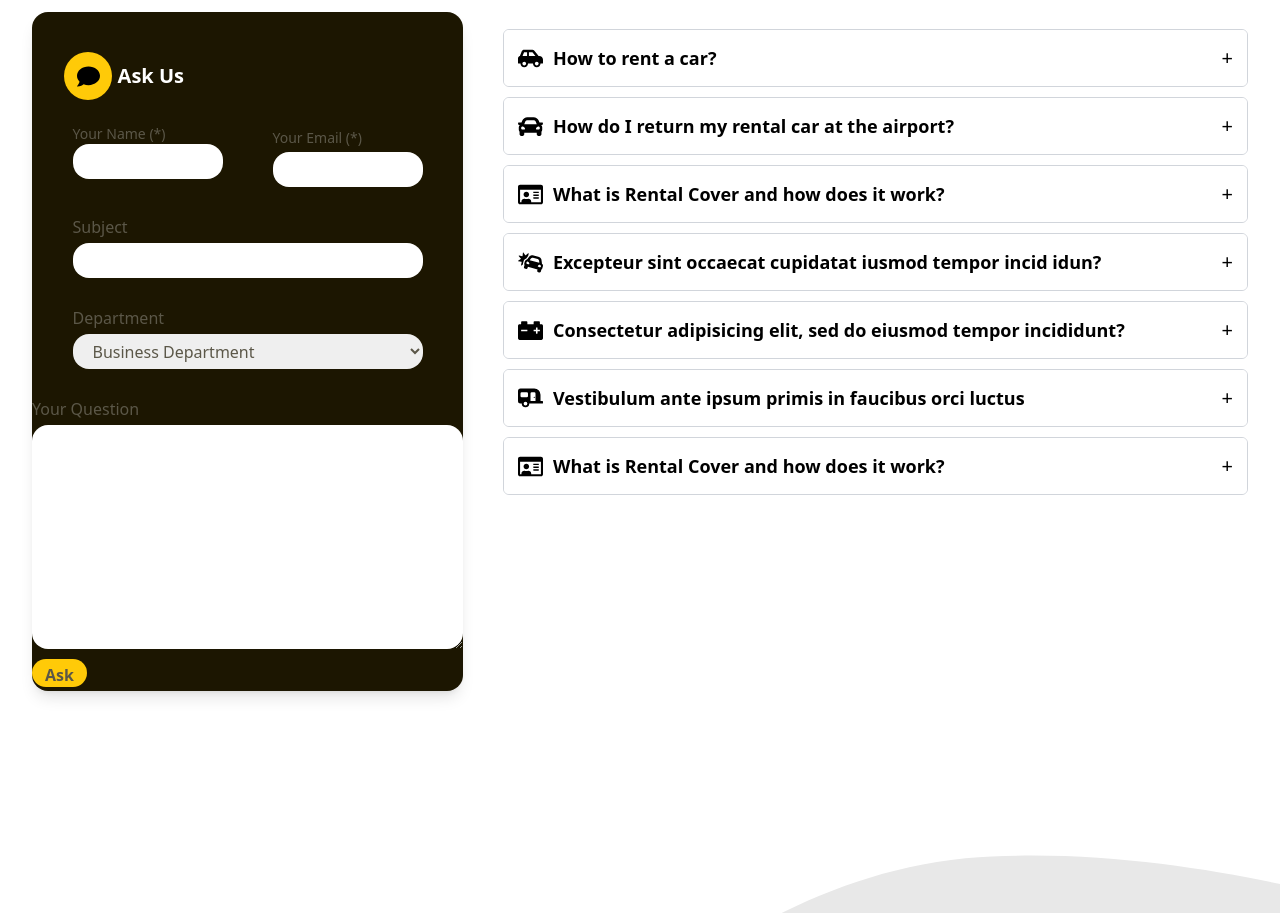
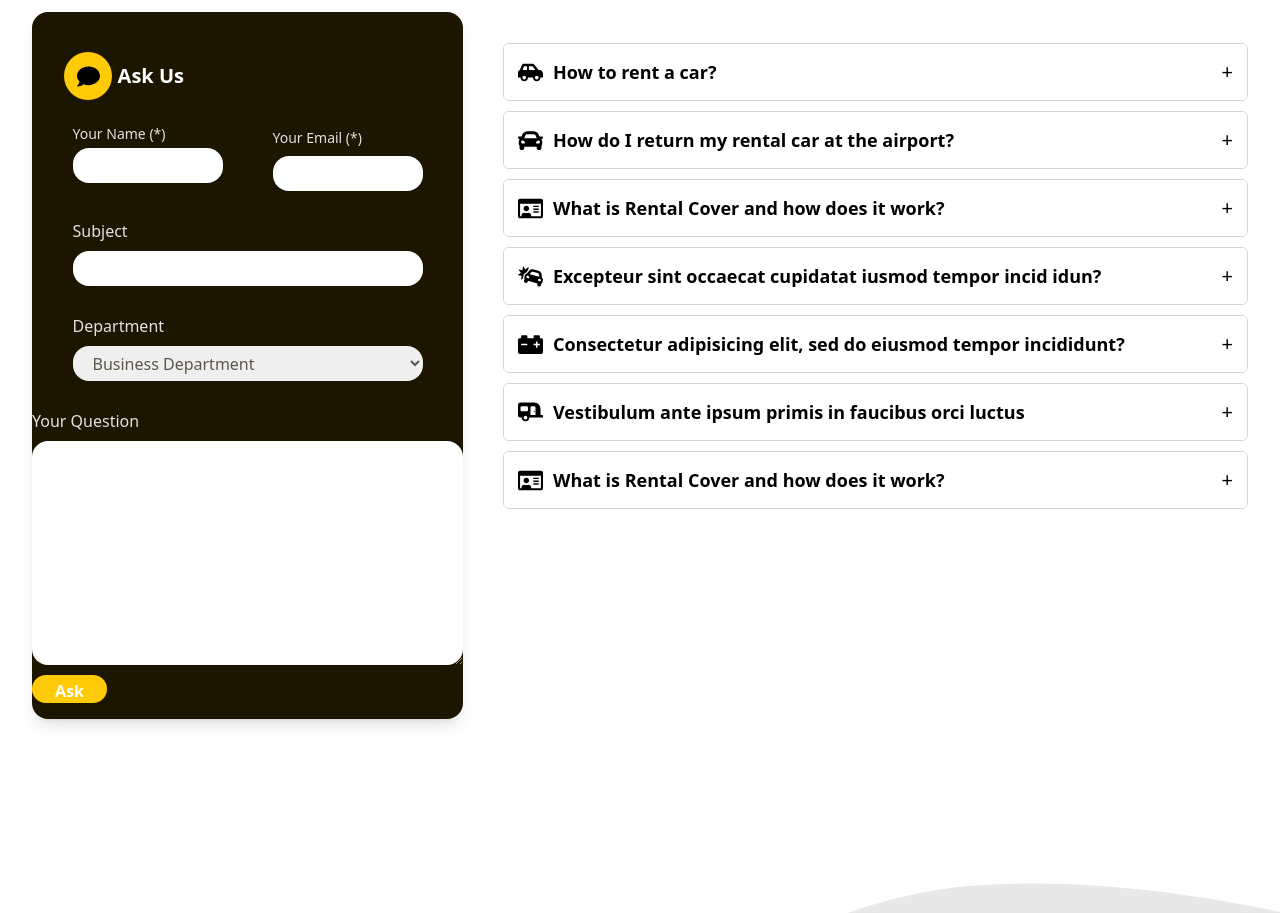
Before and after one commit to itunumide/car-rental, a React (Vite) app: page /faq in a window 1280 px wide. Shown: the part 847-1760 px from the top of the page. Built offline with nearby package versions, Linux system fonts and the light colour scheme.

Commit message:
general adjustment on both the faq and contact pages

```diff
--- a/src/pages/Contact.jsx
+++ b/src/pages/Contact.jsx
@@ -85,7 +85,7 @@ const Contact = () => {
                         <form onSubmit={handleSubmit} autoComplete='on' className='flex flex-col justify-center items-center text-formLabel m-10'>
                             <div className="name-and-email flex flex-col md:flex-row md:justify-between w-full">
                                 <div className="name text-sm leading-loose w-full md:w-[48%]">
-                                    <label>Your Name (*)</label> <br />
+                                    <label className='text-lightGray'>Your Name (*)</label> <br />
                                     <input
                                         type="text"
                                         name="name"
@@ -97,7 +97,7 @@ const Contact = () => {
                                 </div>
 
                                 <div className="email text-sm leading-loose w-full md:w-[48%] mt-5 md:mt-0">
-                                    <label>Your Email (*)</label> <br />
+                                    <label className='text-lightGray'>Your Email (*)</label> <br />
                                         <input
                                             type="text"
                                             name="email"
@@ -112,7 +112,7 @@ const Contact = () => {
 
                             <div className="phone-and-department flex flex-col md:flex-row md:justify-between w-full">
                                 <div className="phone text-sm leading-loose w-full md:w-[48%]">
-                                    <label>Phone</label> <br />
+                                    <label className='text-lightGray'>Phone</label> <br />
                                     <input
                                         type="text"
                                         name="phone"
@@ -124,8 +124,8 @@ const Contact = () => {
                                 </div>
 
                                 <div className="department text-sm leading-loose w-full md:w-[48%] mt-5 md:mt-0">
-                                    <label>Department</label> <br />
-                                    <select name="" id="" className='w-full h-[45px] rounded-2xl mt-2'>
+                                    <label className='text-lightGray'>Department</label> <br />
+                                    <select name="" id="" className='w-full h-[45px] rounded-2xl mt-2 p-2'>
                                         <option>Business Department</option>
                                         <option>Personal Department</option>
                                         <option>Support Department</option>
@@ -136,7 +136,7 @@ const Contact = () => {
                             <br />
 
                             <div className="question leading-loose w-full">
-                                <label>Your Question</label> <br />
+                                <label className='text-lightGray'>Your Question</label> <br />
                                 <textarea
                                     name="question"
                                     rows="7"
--- a/src/pages/FAQ.jsx
+++ b/src/pages/FAQ.jsx
@@ -73,25 +73,25 @@ const FAQs = () => {
               <form onSubmit={handleSubmit} className='flex flex-col justify-center items-center text-customAccordionColor'>
                 <div className="name-email flex w-[350px] justify-between 500px:flex 500px:flex-col 500px:leading-4">
                   <div className="name text-sm">
-                    <label>Your Name (*)</label> <br />
+                    <label className='text-lightGray'>Your Name (*)</label> <br />
                     <input
                       type="text"
                       name="name"
                       value={formValues.name}
                       onChange={handleInputChange}
-                      className='w-[150px] h-[35px] rounded-2xl 500px:w-[350px] 500px:h-[30px]'
+                      className='w-[150px] h-[35px] rounded-2xl 500px:w-[350px] 500px:h-[30px] mt-1'
                     />
                     {errors.name && <p className="text-red-500">{errors.name}</p>}
                   </div>
 
                   <div className="email text-sm leading-loose 500px:mt-4">
-                    <label>Your Email (*)</label> <br />
+                    <label className='text-lightGray'>Your Email (*)</label> <br />
                     <input
                       type="text"
                       name="email"
                       value={formValues.email}
                       onChange={handleInputChange}
-                      className='w-[150px] h-[35px] rounded-2xl 500px:w-[350px] 500px:h-[30px]'
+                      className='w-[150px] h-[35px] rounded-2xl 500px:w-[350px] 500px:h-[30px] mt-1'
                     />
                     {errors.email && <p className="text-red-500">{errors.email}</p>}
                   </div>
@@ -99,20 +99,20 @@ const FAQs = () => {
                 <br />
 
                 <div className="subject flex flex-col leading-loose">
-                  <label>Subject</label>
+                  <label className='text-lightGray'>Subject</label>
                   <input
                     type="text"
                     name="subject"
                     value={formValues.subject}
                     onChange={handleInputChange}
-                    className='w-[350px] h-[35px] rounded-2xl 500px:w-[350px] 500px:h-[30px]'
+                    className='w-[350px] h-[35px] rounded-2xl 500px:w-[350px] 500px:h-[30px] mt-1'
                   />
                 </div>
                 <br />
 
                 <div className="department flex flex-col leading-loose mx-2">
-                  <label>Department</label>
-                  <select name="" id="" className='w-[350px] h-[35px] px-4 rounded-2xl 500px:w-[350px] 500px:h-[30px]'>
+                  <label className='text-lightGray'>Department</label>
+                  <select name="" id="" className='w-[350px] h-[35px] px-4 rounded-2xl 500px:w-[350px] 500px:h-[30px] mt-1'>
                     <option value="department">Business Department</option>
                     <option value="department">Personal Department</option>
                     <option value="department">Support Department</option>
@@ -123,17 +123,17 @@ const FAQs = () => {
                 <br />
 
                 <div className="question leading-loose">
-                  <label>Your Question</label> <br />
+                  <label className='text-lightGray'>Your Question</label> <br />
                   <textarea
                     name="question"
                     rows="7"
                     cols="45"
                     value={formValues.question}
                     onChange={handleInputChange}
-                    className='rounded-2xl'
+                    className='rounded-2xl mt-1'
                   ></textarea>
                   <br />
-                  <button type="submit" className='bg-customYellow w-[55px] h-7 rounded-3xl font-bold'>Ask</button>
+                  <button type="submit" className='bg-customYellow text-white w-[75px] h-7 rounded-3xl font-bold text-center mb-4'>Ask</button>
                 </div>
               </form>
             </div>
--- a/tailwind.config.js
+++ b/tailwind.config.js
@@ -12,6 +12,7 @@ export default {
         customP: '#aaaaaa',
         customAccordionColor: '#5b5748',
         customGray: '#1e1e1e',
+        lightGray: '#E4E0E1',
         formBg: '#1C1601',
         formLabel: '#858480'
       },
```
